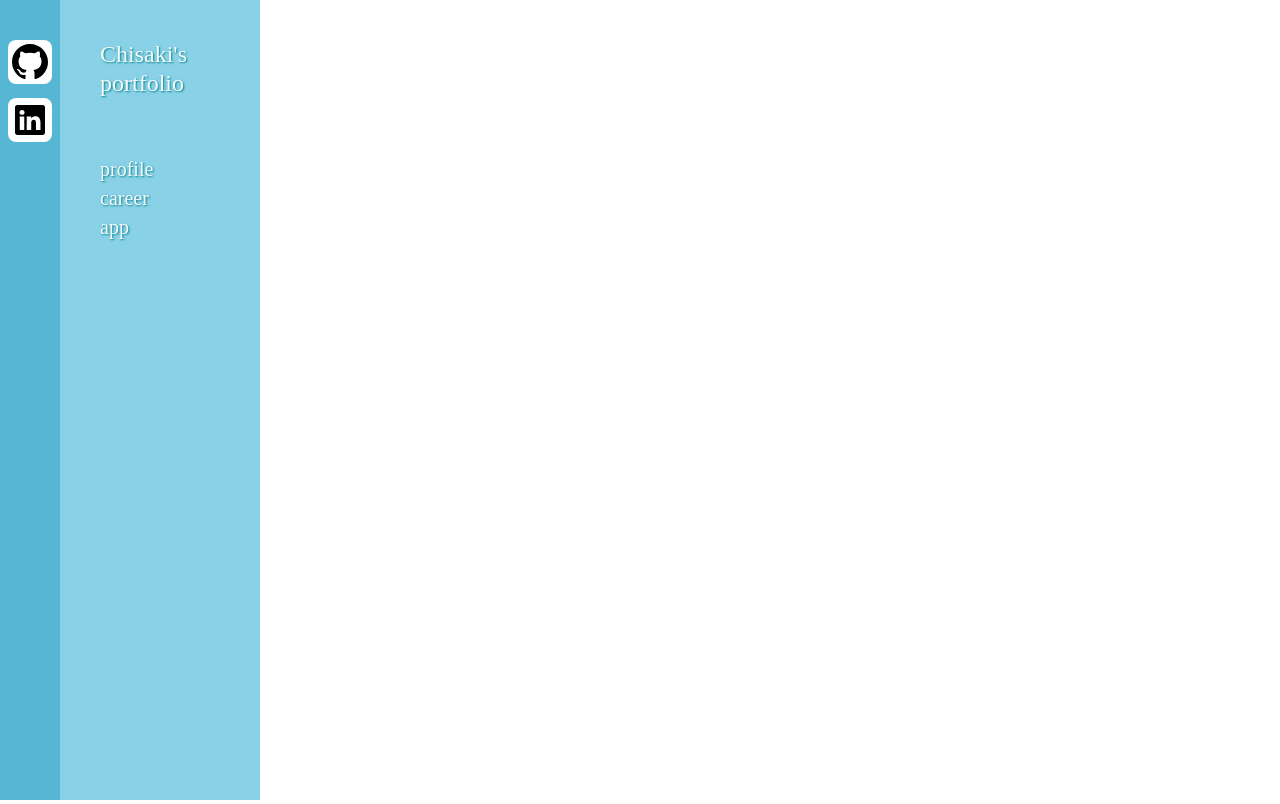
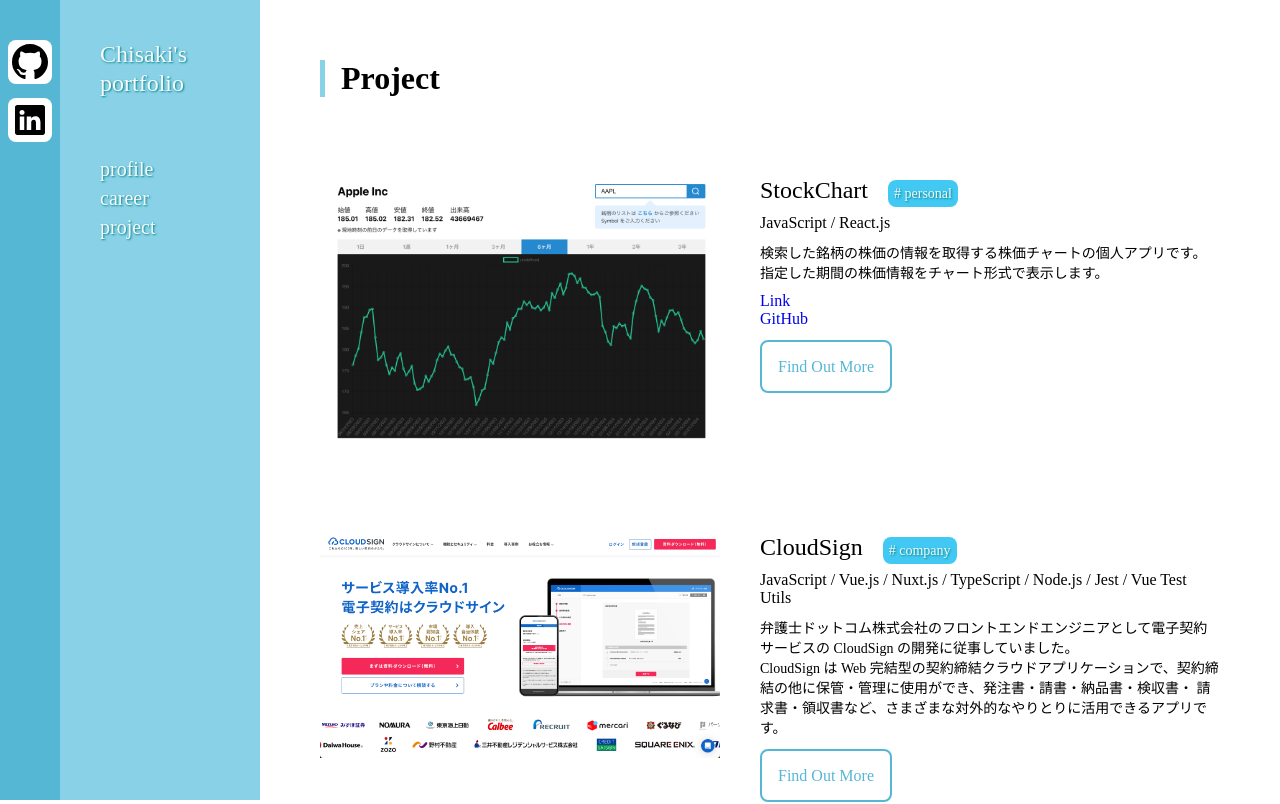
Before and after one commit to chisaki66/portfolio, a Nuxt app: page /project in a window 1280 px wide. Shown: the top 804 px of the page. Built offline with nearby package versions, Linux system fonts and the light colour scheme.

Commit message:
rename menu title

```diff
--- a/layouts/default.vue
+++ b/layouts/default.vue
@@ -31,7 +31,7 @@
             <NuxtLink class="sidebar__text-link" to="/career">career</NuxtLink>
           </li>
           <li>
-            <NuxtLink class="sidebar__text-link" to="/app">app</NuxtLink>
+            <NuxtLink class="sidebar__text-link" to="/project">project</NuxtLink>
           </li>
         </ul>
       </nav>
--- a/pages/cloudsign.vue
+++ b/pages/cloudsign.vue
@@ -35,7 +35,7 @@
         <p>https://www.cloudsign.jp/</p>
       </a>
       <div class="body__link">
-        <NuxtLink class="body__link-text" to="/app">Go Back</NuxtLink>
+        <NuxtLink class="body__link-text" to="/project">Go Back</NuxtLink>
       </div>
     </div>
   </div>
--- a/pages/app.vue
+++ b/pages/project.vue
@@ -1,6 +1,6 @@
 <template>
   <div class="main">
-    <h1 class="title">App</h1>
+    <h1 class="title">Project</h1>
     <div class="body">
       <div class="body__block">
         <NuxtLink class="body__img-link" to="/stockchart">
--- a/pages/retty.vue
+++ b/pages/retty.vue
@@ -36,7 +36,7 @@
         <p>https://retty.me/</p>
       </a>
       <div class="body__link">
-        <NuxtLink class="body__link-text" to="/app">Go Back</NuxtLink>
+        <NuxtLink class="body__link-text" to="/project">Go Back</NuxtLink>
       </div>
     </div>
   </div>
--- a/pages/stockchart.vue
+++ b/pages/stockchart.vue
@@ -28,7 +28,7 @@
         <p>https://github.com/chisaki66/stock-chart</p>
       </a>
       <div class="body__link">
-        <NuxtLink class="body__link-text" to="/app">Go Back</NuxtLink>
+        <NuxtLink class="body__link-text" to="/project">Go Back</NuxtLink>
       </div>
     </div>
   </div>
```
Also changed, not shown: 1 other file (tests, documents, lock files or other folders).
